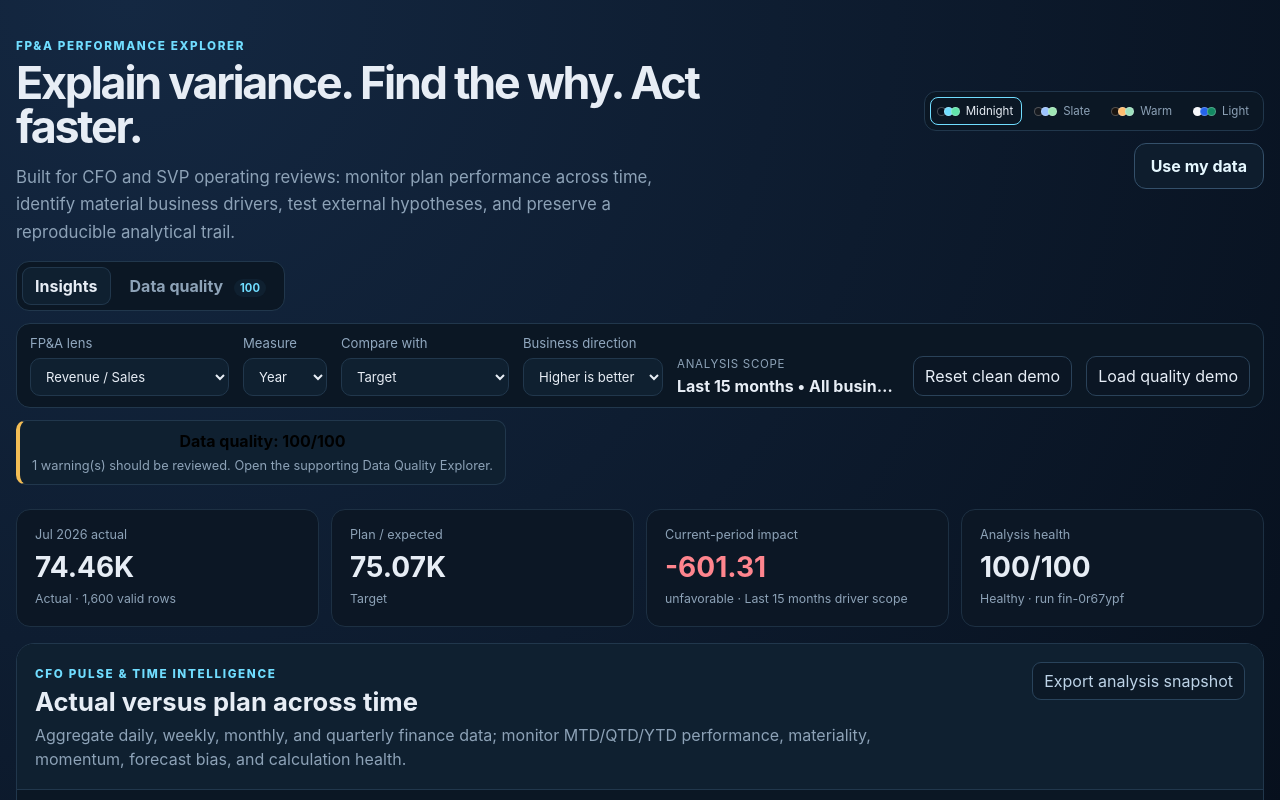
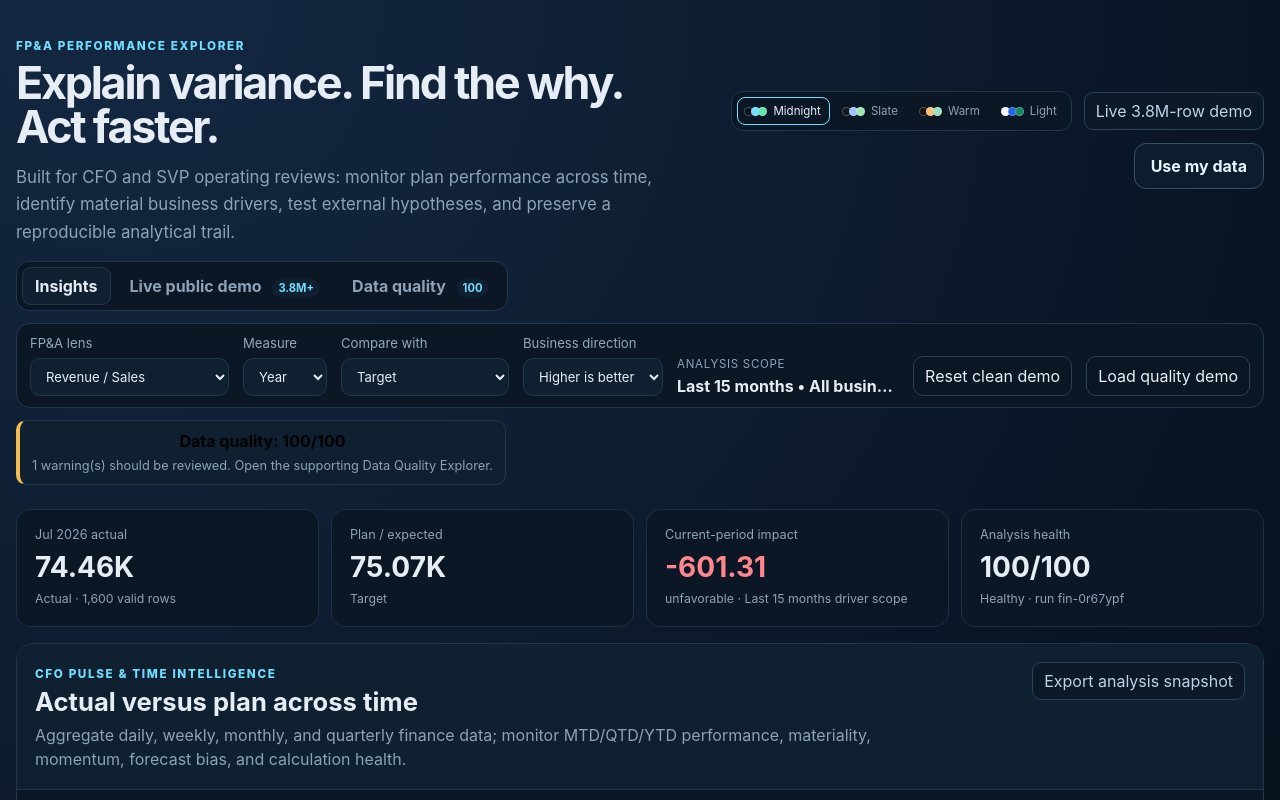
Before and after one commit to yashumani/drill-down-anamoly, a React (Vite) app: page / in a window 1280 px wide. Shown: the top 800 px of the page. Built offline with nearby package versions, Linux system fonts and the light colour scheme.

Commit message:
Add live 3.8M-row public finance workspace

```diff
--- a/src/App.tsx
+++ b/src/App.tsx
@@ -16,6 +16,7 @@ import { ContributionBars, DimensionLandscape, DrillTree, InteractionList } from
 import { ChatPanel } from './components/ChatPanel';
 import { DataQualityPanel } from './components/DataQualityPanel';
 import { FpaInsightPanel } from './components/FpaInsightPanel';
+import { LivePublicFinanceDemo } from './components/LivePublicFinanceDemo';
 import { NewsIntelPanel } from './components/NewsIntelPanel';
 import { ThemePicker } from './components/ThemePicker';
 import type { PaletteId } from './components/ThemePicker';
@@ -26,7 +27,7 @@ import type { DataRow, DimensionScore, MetricPolarity, Predicate } from './types
 const format = (value: number) => Intl.NumberFormat('en-US', { notation: 'compact', maximumFractionDigits: 2 }).format(value);
 const humanize = (value: string) => value.replace(/([a-z0-9])([A-Z])/g, '$1 $2').replace(/[_-]+/g, ' ').replace(/\b\w/g, (letter) => letter.toUpperCase());
 
-type Workspace = 'insights' | 'quality';
+type Workspace = 'insights' | 'public-demo' | 'quality';
 
 function defaultWindow(grain: TimeGrain): TimeWindow {
   if (grain === 'day') return '90d';
@@ -214,13 +215,14 @@ export default function App() {
   return <main data-theme={palette}>
     <header className="hero compact-hero">
       <div><span className="eyebrow">FP&A PERFORMANCE EXPLORER</span><h1>Explain variance. Find the why. Act faster.</h1><p>Built for CFO and SVP operating reviews: monitor plan performance across time, identify material business drivers, test external hypotheses, and preserve a reproducible analytical trail.</p></div>
-      <div className="header-tools"><ThemePicker value={palette} onChange={changePalette} /><label className="upload">Use my data<input type="file" accept=".csv,.json" onChange={(event) => loadFile(event.target.files?.[0])} /></label></div>
+      <div className="header-tools"><ThemePicker value={palette} onChange={changePalette} /><button type="button" className="quiet-button" onClick={() => setWorkspace('public-demo')}>Live 3.8M-row demo</button><label className="upload">Use my data<input type="file" accept=".csv,.json" onChange={(event) => loadFile(event.target.files?.[0])} /></label></div>
     </header>
 
     {error && <div className="error">{error}</div>}
 
     <nav className="workspace-tabs" aria-label="Workspace">
       <button type="button" className={workspace === 'insights' ? 'active' : ''} onClick={() => setWorkspace('insights')}>Insights</button>
+      <button type="button" className={workspace === 'public-demo' ? 'active' : ''} onClick={() => setWorkspace('public-demo')}>Live public demo <span>3.8M+</span></button>
       <button type="button" className={workspace === 'quality' ? 'active' : ''} onClick={() => setWorkspace('quality')}>Data quality <span>{qualityReport.overallScore.toFixed(0)}</span></button>
     </nav>
 
@@ -233,12 +235,13 @@ export default function App() {
         <div className="filter-scope"><span>Analysis scope</span><strong>{windowLabel(timeWindow)}{predicates.length ? ` • ${predicates.map((predicate) => `${humanize(predicate.dimension)}: ${predicate.value}`).join(' • ')}` : ' • All business dimensions'}</strong></div>
         {predicates.length > 0 && <button className="quiet-button" onClick={() => setPredicates([])}>Clear drill</button>}
       </>}
+      {workspace === 'public-demo' && <div className="filter-scope"><span>Large-data architecture</span><strong>City of Los Angeles procurement · server-side aggregation · 3.8M+ live records · 10 finance dimensions</strong></div>}
       {workspace === 'quality' && <div className="filter-scope"><span>Dataset</span><strong>{qualityReport.rowCount.toLocaleString()} rows · {qualityReport.columnCount.toLocaleString()} columns · {qualityReport.status}</strong></div>}
       <button className="quiet-button" onClick={loadCleanDemo}>Reset clean demo</button>
       <button className="quiet-button" onClick={loadQualityDemo}>Load quality demo</button>
     </section>
 
-    {workspace === 'quality' ? <DataQualityPanel rows={rows} report={qualityReport} onLoadCleanDemo={loadCleanDemo} onLoadQualityDemo={loadQualityDemo} /> : <>
+    {workspace === 'public-demo' ? <LivePublicFinanceDemo /> : workspace === 'quality' ? <DataQualityPanel rows={rows} report={qualityReport} onLoadCleanDemo={loadCleanDemo} onLoadQualityDemo={loadQualityDemo} /> : <>
       {(qualityReport.blockers > 0 || qualityReport.warnings > 0) && <button type="button" className={`analysis-quality-warning ${qualityReport.blockers ? 'critical' : ''}`} onClick={() => setWorkspace('quality')}>
         <strong>Data quality: {qualityReport.overallScore.toFixed(0)}/100</strong>
         <span>{qualityReport.blockers ? `${qualityReport.blockers} blocker(s) can change or invalidate the analysis.` : `${qualityReport.warnings} warning(s) should be reviewed.`} Open the supporting Data Quality Explorer.</span>
```
